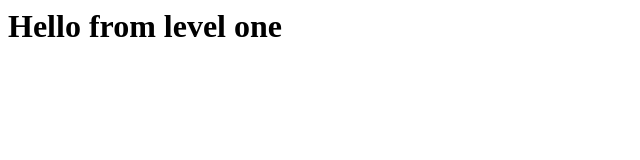
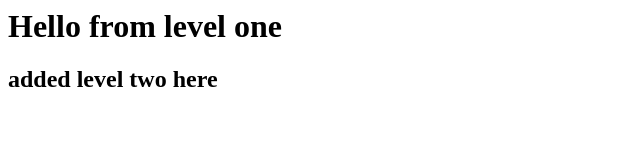
Before and after one commit to arafat717/GitHub-Mastering, a plain HTML site: page index.html in a window 1280 px wide. Shown: the whole page, without its empty margins (0-640 px from the left). Drawn offline with Linux system fonts and the light colour scheme.

Commit message:
added level two

```diff
--- a/index.html
+++ b/index.html
@@ -1 +1,2 @@
 <h1>Hello from level one</h1>
+<h2>added level two here</h2>
```
